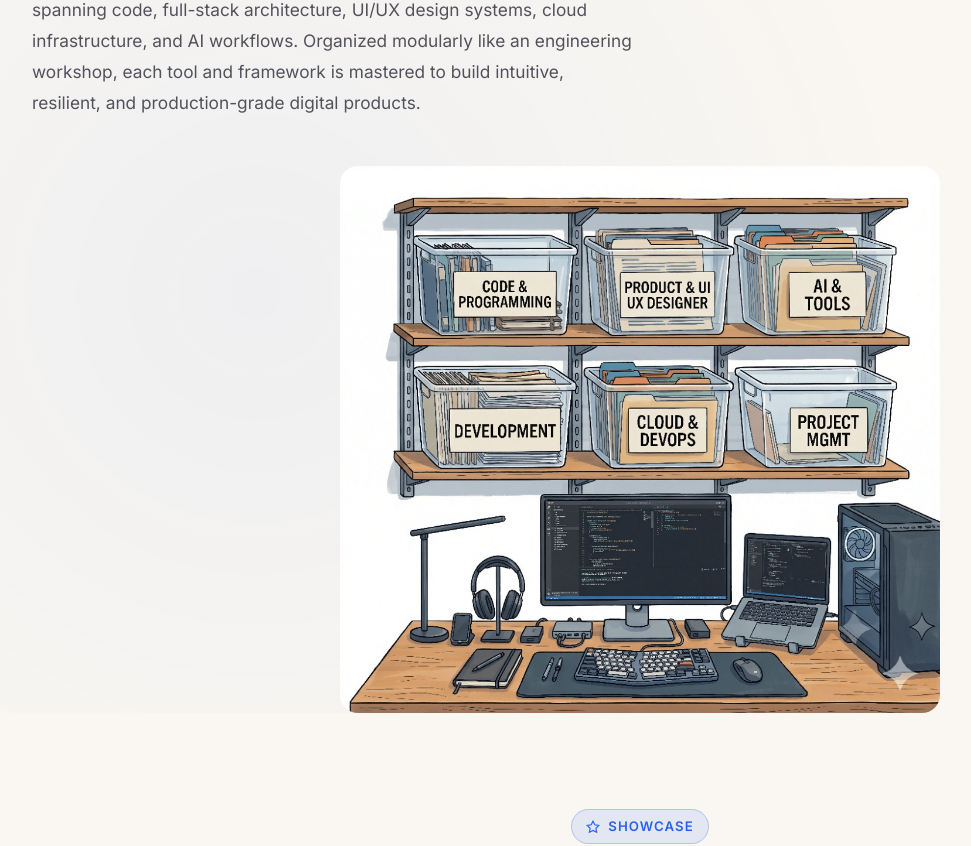
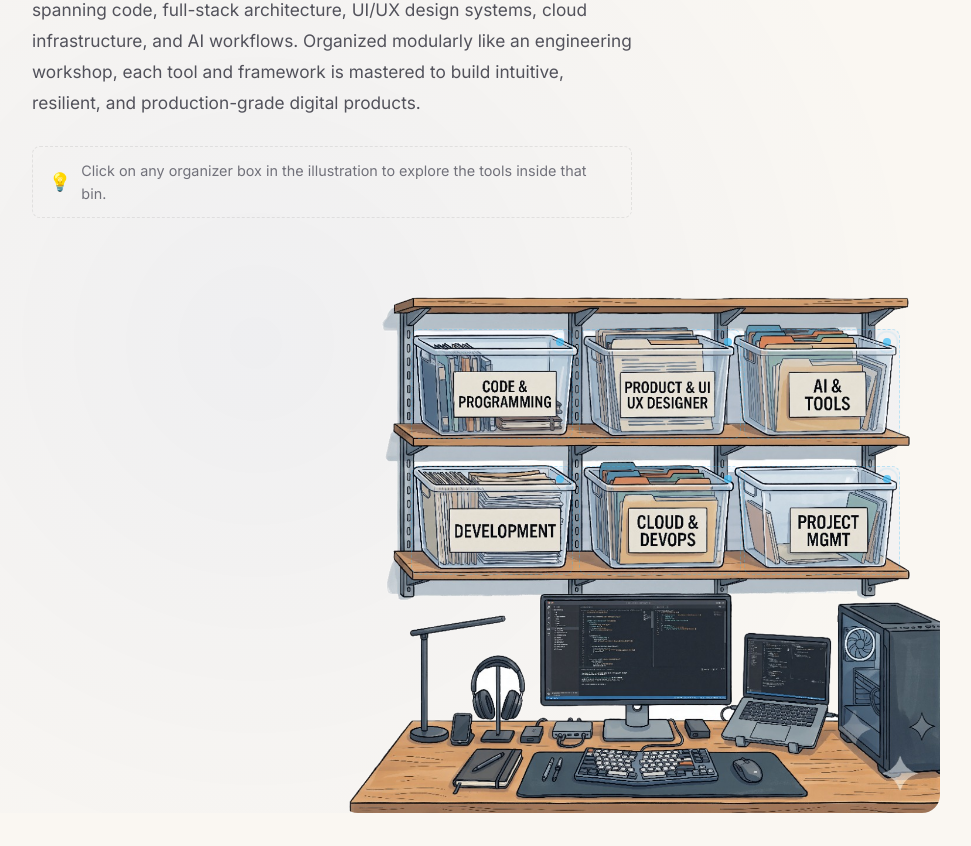
Before and after one commit to Prajwal-YJ-31/portfolio_v1, a Next.js app: page / in a window 1280 px wide. Shown: the part 2251-3097 px from the top of the page, without its empty margins (0-971 px from the left). Built offline with nearby package versions, Linux system fonts and the light colour scheme; a web font is replaced by a local one.

Commit message:
skill section update

```diff
--- a/src/app/globals.css
+++ b/src/app/globals.css
@@ -1719,6 +1719,148 @@ select {
   gap: 1.75rem;
   width: 100%;
   max-width: 600px;
+}
+
+.skills-header-row {
+  display: flex;
+  align-items: center;
+  justify-content: space-between;
+  gap: 1rem;
+}
+
+.skills-reset-btn {
+  background: rgba(255, 255, 255, 0.06);
+  border: 1px solid var(--border-color);
+  color: var(--text-secondary);
+  font-family: var(--font-body);
+  font-size: 0.82rem;
+  font-weight: 500;
+  padding: 0.4rem 0.85rem;
+  border-radius: var(--radius-full);
+  cursor: pointer;
+  transition: all var(--transition-fast);
+}
+
+.skills-reset-btn:hover {
+  background: rgba(var(--color-primary-rgb), 0.15);
+  border-color: var(--color-primary);
+  color: #ffffff;
+}
+
+.skill-active-box-view {
+  display: flex;
+  flex-direction: column;
+  gap: 1.25rem;
+  animation: fadeIn 0.3s ease;
+}
+
+.skill-active-badge {
+  display: inline-flex;
+  align-items: center;
+  gap: 0.5rem;
+  width: fit-content;
+  padding: 0.45rem 1rem;
+  border-radius: var(--radius-full);
+  background: rgba(var(--color-primary-rgb), 0.12);
+  border: 1px solid rgba(var(--color-primary-rgb), 0.35);
+  color: #93c5fd;
+  font-family: var(--font-heading);
+  font-size: 0.95rem;
+  font-weight: 700;
+  letter-spacing: 0.02em;
+}
+
+.skill-active-dot {
+  width: 8px;
+  height: 8px;
+  border-radius: 50%;
+  background: #38bdf8;
+  box-shadow: 0 0 8px #38bdf8;
+}
+
+.skills-interactive-hint {
+  display: flex;
+  align-items: center;
+  gap: 0.65rem;
+  padding: 0.75rem 1rem;
+  border-radius: var(--radius-sm);
+  background: rgba(255, 255, 255, 0.03);
+  border: 1px dashed var(--border-color);
+  font-size: 0.9rem;
+  color: var(--text-muted);
+}
+
+.skills-hint-icon {
+  font-size: 1.1rem;
+}
+
+/* Hotspots layer over illustration */
+.skills-hotspots-layer {
+  position: absolute;
+  top: 0;
+  left: 0;
+  width: 100%;
+  height: 100%;
+  pointer-events: none;
+}
+
+.skill-box-hotspot {
+  position: absolute;
+  border-radius: 8px;
+  background: rgba(37, 99, 235, 0.03);
+  border: 1.5px dashed rgba(56, 189, 248, 0.3);
+  cursor: pointer;
+  pointer-events: auto;
+  transition: all var(--transition-fast);
+  outline: none;
+  display: flex;
+  align-items: flex-start;
+  justify-content: flex-end;
+  padding: 8px;
+}
+
+.skill-box-hotspot:hover {
+  background: rgba(37, 99, 235, 0.15);
+  border: 1.5px solid #38bdf8;
+  box-shadow: 0 0 20px rgba(56, 189, 248, 0.35);
+  transform: translateY(-2px);
+}
+
+.skill-box-hotspot.is-active {
+  background: rgba(37, 99, 235, 0.22);
+  border: 2px solid #38bdf8;
+  box-shadow: 0 0 25px rgba(56, 189, 248, 0.5);
+}
+
+.skill-hotspot-indicator {
+  position: relative;
+  width: 8px;
+  height: 8px;
+  border-radius: 50%;
+  background: #38bdf8;
+  opacity: 0.7;
+  transition: opacity var(--transition-fast);
+}
+
+.skill-box-hotspot:hover .skill-hotspot-indicator,
+.skill-box-hotspot.is-active .skill-hotspot-indicator {
+  opacity: 1;
+}
+
+.skill-hotspot-pulse {
+  position: absolute;
+  top: -4px;
+  left: -4px;
+  width: 16px;
+  height: 16px;
+  border-radius: 50%;
+  border: 1px solid #38bdf8;
+  animation: hotspotPulse 2s cubic-bezier(0, 0, 0.2, 1) infinite;
+}
+
+@keyframes hotspotPulse {
+  0% { transform: scale(0.6); opacity: 0.9; }
+  100% { transform: scale(1.6); opacity: 0; }
 }
 
 .skills-main-heading {
--- a/src/components/sections/Skills.tsx
+++ b/src/components/sections/Skills.tsx
@@ -1,9 +1,92 @@
 'use client';
 
-import React from 'react';
+import React, { useState } from 'react';
 import Image from 'next/image';
+import { useTheme } from '@/context/ThemeContext';
+
+interface SkillBox {
+  id: string;
+  title: string;
+  top: string;
+  left: string;
+  width: string;
+  height: string;
+  description: string;
+  tags: string[];
+}
+
+const SKILL_BOXES: SkillBox[] = [
+  {
+    id: 'code',
+    title: 'Code & Programming',
+    top: '11.5%',
+    left: '11.8%',
+    width: '27%',
+    height: '20%',
+    description: 'Foundational programming languages and algorithmic problem solving with strict typing and clean design patterns.',
+    tags: ['TypeScript', 'JavaScript', 'Python', 'C++', 'SQL', 'HTML5 & CSS3']
+  },
+  {
+    id: 'design',
+    title: 'Product & UI/UX Designer',
+    top: '11.5%',
+    left: '39.8%',
+    width: '27%',
+    height: '20%',
+    description: 'User-centric product design, high-fidelity Figma prototypes, scalable design systems, and intuitive micro-interactions.',
+    tags: ['Figma', 'Design Systems', 'Wireframing', 'Prototyping', 'User Research', 'Information Architecture']
+  },
+  {
+    id: 'ai',
+    title: 'AI & Tools',
+    top: '11.5%',
+    left: '67.4%',
+    width: '26%',
+    height: '20%',
+    description: 'Generative AI integrations, LLM orchestration with LangChain, prompt engineering, and modern developer productivity toolchains.',
+    tags: ['LLMs & Prompt Engineering', 'LangChain', 'FastAPI', 'VS Code', 'Postman', 'Git & GitHub']
+  },
+  {
+    id: 'dev',
+    title: 'Development',
+    top: '36.5%',
+    left: '11.8%',
+    width: '27%',
+    height: '20%',
+    description: 'Modern full-stack web engineering, reactive UI development, component architecture, state management, and RESTful APIs.',
+    tags: ['React.js', 'Next.js', 'Node.js', 'Express.js', 'Tailwind CSS', 'Redux Toolkit']
+  },
+  {
+    id: 'cloud',
+    title: 'Cloud & DevOps',
+    top: '36.5%',
+    left: '39.8%',
+    width: '27%',
+    height: '20%',
+    description: 'Containerization, cloud infrastructure deployment, automated CI/CD pipelines, and distributed system monitoring.',
+    tags: ['Docker', 'Kubernetes', 'CI/CD Pipelines', 'AWS', 'GitHub Actions', 'Vercel']
+  },
+  {
+    id: 'pm',
+    title: 'Project Mgmt & Systems',
+    top: '36.5%',
+    left: '67.4%',
+    width: '26%',
+    height: '20%',
+    description: 'System architecture planning, high-performance database indexing, agile sprints, and cross-functional team delivery.',
+    tags: ['Agile / Scrum', 'PostgreSQL', 'Redis', 'System Architecture', 'Prisma ORM', 'REST APIs']
+  }
+];
 
 export const Skills: React.FC = () => {
+  const [selectedBox, setSelectedBox] = useState<SkillBox | null>(null);
+  const { playClick } = useTheme();
+
+  const handleBoxClick = (box: SkillBox) => {
+    playClick?.();
+    setSelectedBox(prev => (prev?.id === box.id ? null : box));
+  };
+
   return (
     <div
       id="skills"
@@ -16,13 +99,54 @@ export const Skills: React.FC = () => {
       {/* Div 1: For Text */}
       <div className="skills-text-column">
         <div className="skills-text-wrapper">
+          <div className="skills-header-row">
             <h2 className="skills-main-heading">
               Skills &amp; <span className="text-gradient">Experties</span>
             </h2>
+            {selectedBox && (
+              <button
+                type="button"
+                className="skills-reset-btn"
+                onClick={() => {
+                  playClick?.();
+                  setSelectedBox(null);
+                }}
+                title="View full inventory overview"
+              >
+                Reset view
+              </button>
+            )}
+          </div>
 
+          {selectedBox ? (
+            <div className="skill-active-box-view">
+              <div className="skill-active-badge">
+                <span className="skill-active-dot" />
+                {selectedBox.title}
+              </div>
+              <p className="skills-inventory-description">
+                {selectedBox.description}
+              </p>
+              <div className="skill-tags-wrapper">
+                {selectedBox.tags.map((tag) => (
+                  <span key={tag} className="skill-tag">
+                    <span className="skill-tag-dot" />
+                    {tag}
+                  </span>
+                ))}
+              </div>
+            </div>
+          ) : (
+            <>
               <p className="skills-inventory-description">
                 A thoughtfully curated inventory of skills and creative disciplines—spanning code, full-stack architecture, UI/UX design systems, cloud infrastructure, and AI workflows. Organized modularly like an engineering workshop, each tool and framework is mastered to build intuitive, resilient, and production-grade digital products.
               </p>
+              <div className="skills-interactive-hint">
+                <span className="skills-hint-icon">💡</span>
+                <span>Click on any organizer box in the illustration to explore the tools inside that bin.</span>
+              </div>
+            </>
+          )}
         </div>
       </div>
 
@@ -30,13 +154,40 @@ export const Skills: React.FC = () => {
       <div className="skills-img-column">
         <div className="skills-img-frame">
           <Image
-            src="/images/skills.jpg"
+            src="/images/skills-transparent.png"
             alt="Skills &amp; Technologies Organizer Workspace"
             width={1024}
             height={934}
             priority
             className="skills-main-img"
           />
+
+          {/* Interactive Clickable Hotspots for the 6 boxes */}
+          <div className="skills-hotspots-layer" aria-label="Interactive skill organizer boxes">
+            {SKILL_BOXES.map((box) => {
+              const isActive = selectedBox?.id === box.id;
+              return (
+                <button
+                  key={box.id}
+                  type="button"
+                  className={`skill-box-hotspot ${isActive ? 'is-active' : ''}`}
+                  style={{
+                    top: box.top,
+                    left: box.left,
+                    width: box.width,
+                    height: box.height,
+                  }}
+                  onClick={() => handleBoxClick(box)}
+                  aria-label={`Select ${box.title} box`}
+                  title={`Click to view ${box.title} skills`}
+                >
+                  <span className="skill-hotspot-indicator">
+                    <span className="skill-hotspot-pulse" />
+                  </span>
+                </button>
+              );
+            })}
+          </div>
         </div>
       </div>
     </div>
```
Also changed, not shown: public/images/skills-transparent.png (added), 1 other file (tests, documents, lock files or other folders). Lines whose indentation alone changed are shown as unchanged.
